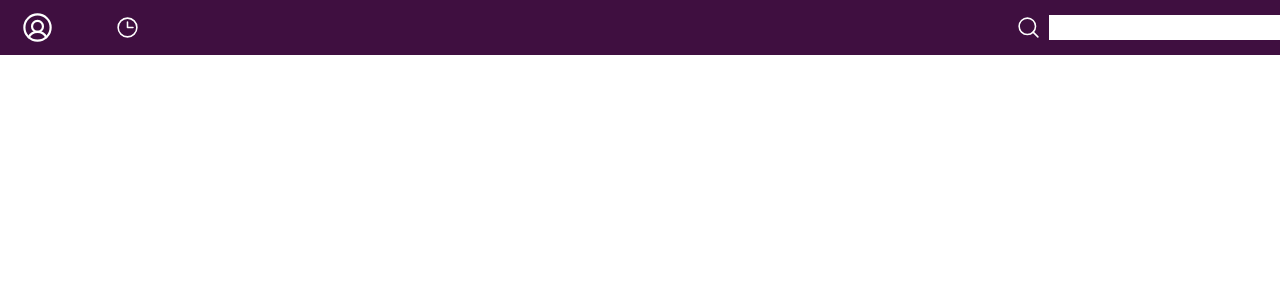
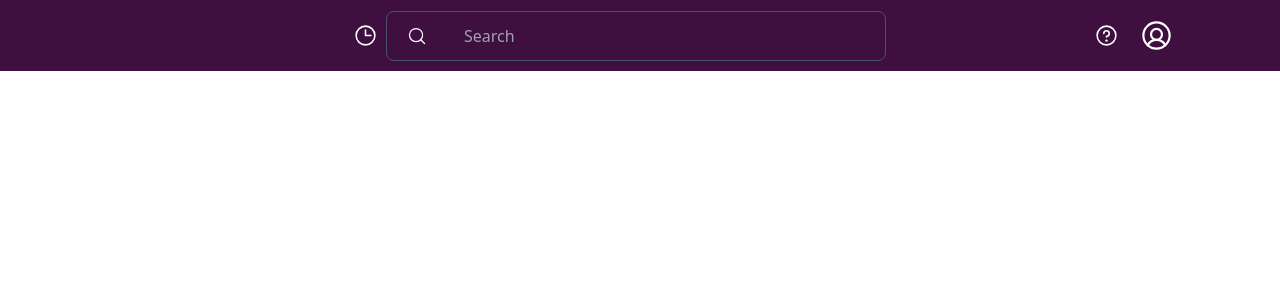
Before and after one commit to RafaelRRhocha/Slack-Clone, a React (Create React App) app: page / in a window 1280 px wide. Shown: the top 300 px of the page. Built offline with nearby package versions, Linux system fonts and the light colour scheme.

Commit message:
feat!: add daisy and finish header

```diff
--- a/package.json
+++ b/package.json
@@ -7,6 +7,7 @@
     "@testing-library/jest-dom": "^5.16.4",
     "@testing-library/react": "^13.3.0",
     "@testing-library/user-event": "^14.3.0",
+    "daisyui": "^2.20.0",
     "firebase": "^9.9.1",
     "phosphor-react": "^1.4.1",
     "react": "^18.2.0",
--- a/src/App.js
+++ b/src/App.js
@@ -5,7 +5,7 @@ import { Login } from './pages/Login';
 
 export default function App() {
   return (
-    <div className="app">
+    <div>
       <Switch>
         <Route exact path="/" component={ Login } />
       </Switch>
--- a/src/components/Header.jsx
+++ b/src/components/Header.jsx
@@ -1,16 +1,19 @@
-import { Clock, UserCircle, MagnifyingGlass } from 'phosphor-react';
+import { Clock, UserCircle, MagnifyingGlass, Question } from 'phosphor-react';
 import React from 'react';
 
 function Header() {
   return (
-    <header className="bg-[#3f0f40] flex fixed w-[100%] items-center justify-between py-[10px]">
-      <div className="flex gap-5 items-center ml-[20px]">
+    <header className="bg-[#3f0f40] flex fixed w-[100%] items-center justify-center py-[10px]">
+      <div className="flex items-center gap-2 ml-[215px]">
+        <Clock className="text-white ml-[40px]" size={25} />
+        <div className="flex items-center gap-5 border border-slate-600 rounded-lg px-5 w-[500px]">
+          <MagnifyingGlass className="text-white" size={20} />
+          <input className="input bg-[#3f0f40] focus:outline-none w-full max-w-xs" type="text" placeholder="Search"/>
+        </div>
+      </div>
+      <div className="flex items-center gap-5 p-2 ml-[200px]">
+        <Question className="text-white" size={25} />
         <UserCircle className="text-white cursor-pointer hover:opacity-[0.3]" size={35} />
-        <Clock className="text-white ml-[40px]" size={25} />
-      </div>
-      <div className="flex gap-2">
-        <MagnifyingGlass className="text-white" size={25} />
-        <input type="text" />
       </div>
     </header>
   )
--- a/tailwind.config.js
+++ b/tailwind.config.js
@@ -4,5 +4,5 @@ module.exports = {
   theme: {
     extend: {},
   },
-  plugins: [],
+  plugins: [require("daisyui")],
 }
```
Also changed, not shown: 1 other file (tests, documents, lock files or other folders).
